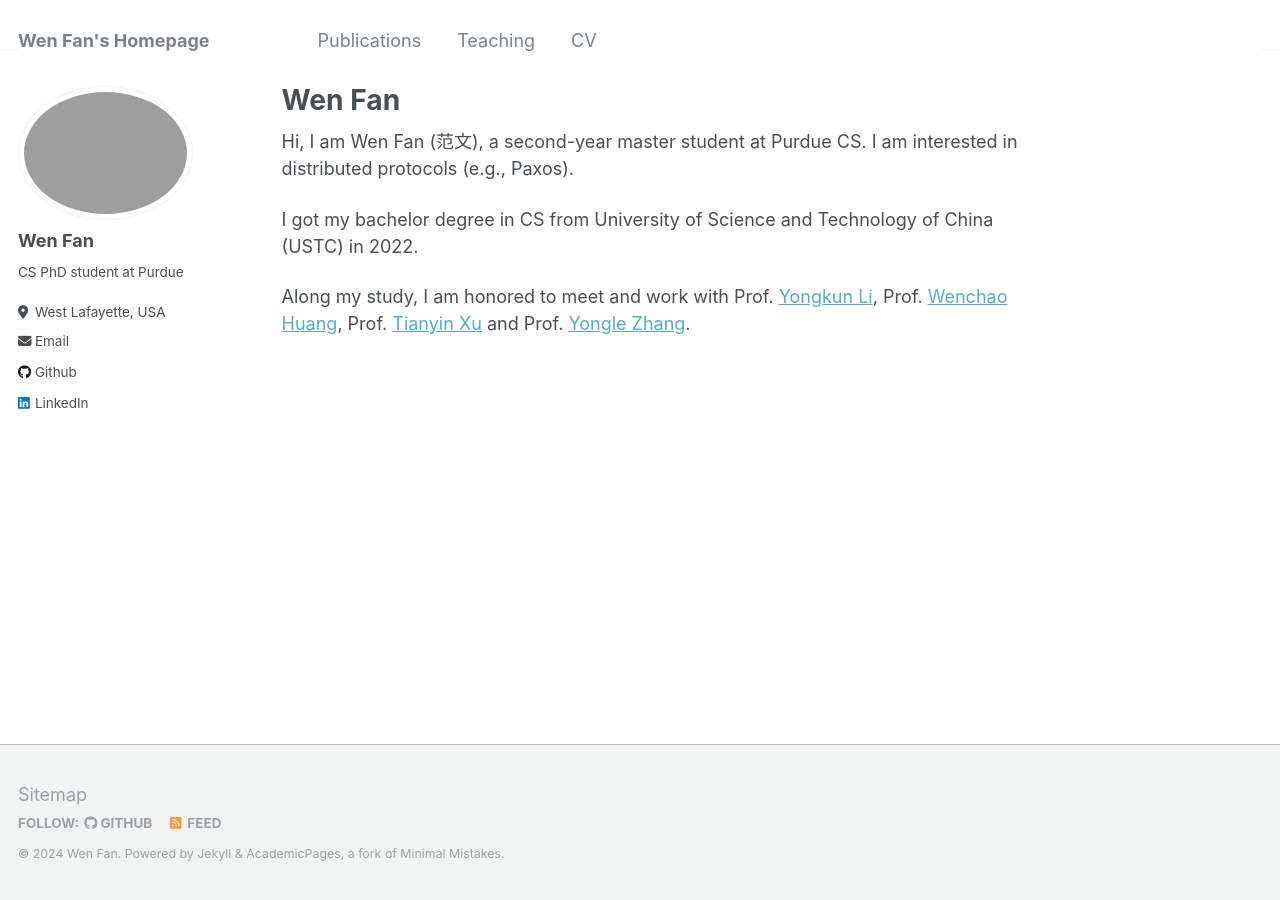
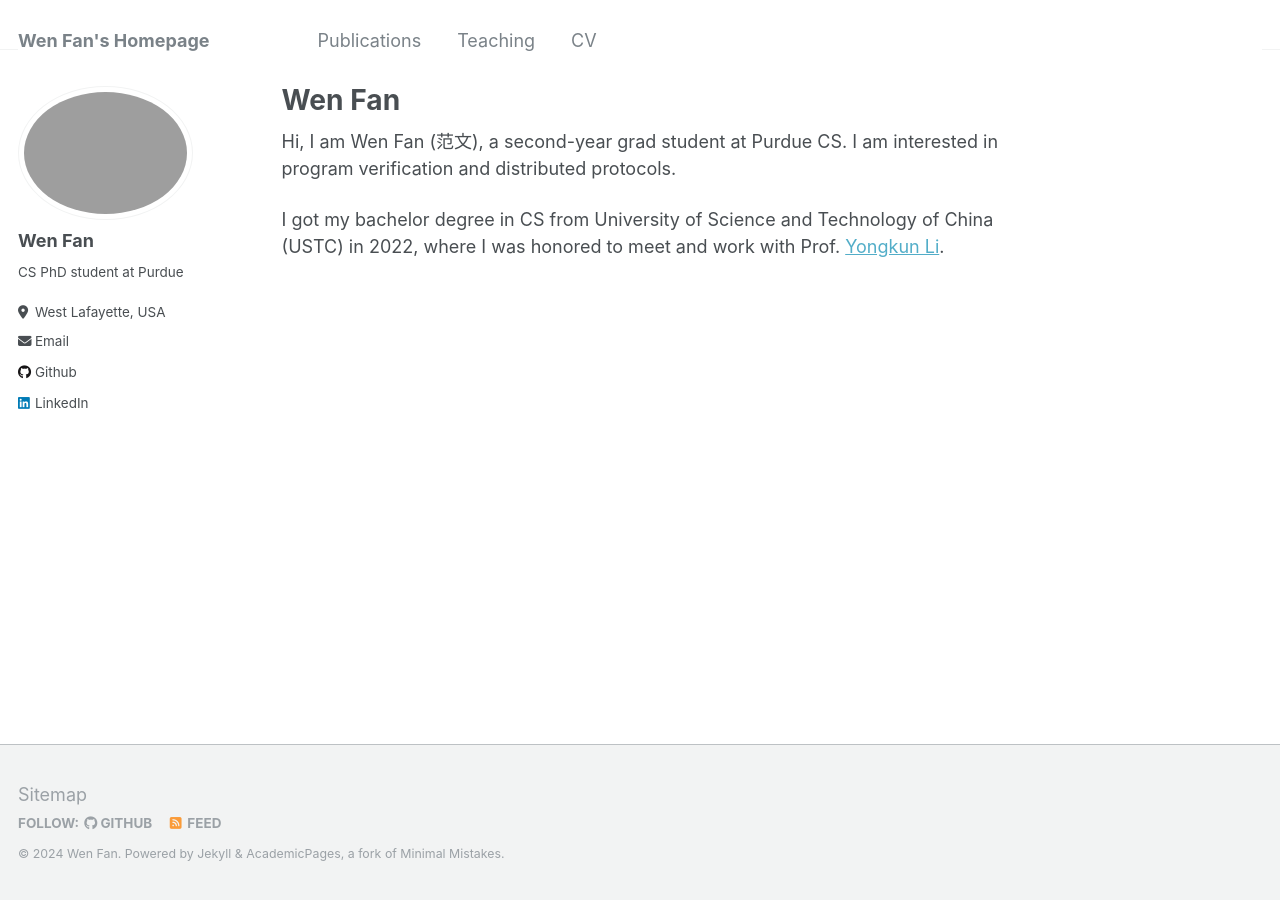
Before and after one commit to fanweneddie/fanweneddie.github.io, a Jekyll site: the page built from _pages/about.md, in a window 1280 px wide. Built offline with Jekyll 4.4.1, drawn with Linux system fonts in a browser that asks for light colours.

Commit message:
simplify my profile

```diff
--- a/_pages/about.md
+++ b/_pages/about.md
@@ -7,8 +7,6 @@ redirect_from:
   - /about.html
 ---
 
-Hi, I am Wen Fan (范文), a second-year master student at Purdue CS. I am interested in distributed protocols (e.g., Paxos).
+Hi, I am Wen Fan (范文), a second-year grad student at Purdue CS. I am interested in program verification and distributed protocols.
 
-I got my bachelor degree in CS from University of Science and Technology of China (USTC) in 2022.
-
-Along my study, I am honored to meet and work with Prof. [Yongkun Li](http://staff.ustc.edu.cn/~ykli/), Prof. [Wenchao Huang](https://scholar.google.com/citations?user=whv_2gwAAAAJ&hl=en), Prof. [Tianyin Xu](https://tianyin.github.io/) and Prof. [Yongle Zhang](https://yonglezh-purdue.github.io/).
+I got my bachelor degree in CS from University of Science and Technology of China (USTC) in 2022, where I was honored to meet and work with Prof. [Yongkun Li](http://staff.ustc.edu.cn/~ykli/).
```
